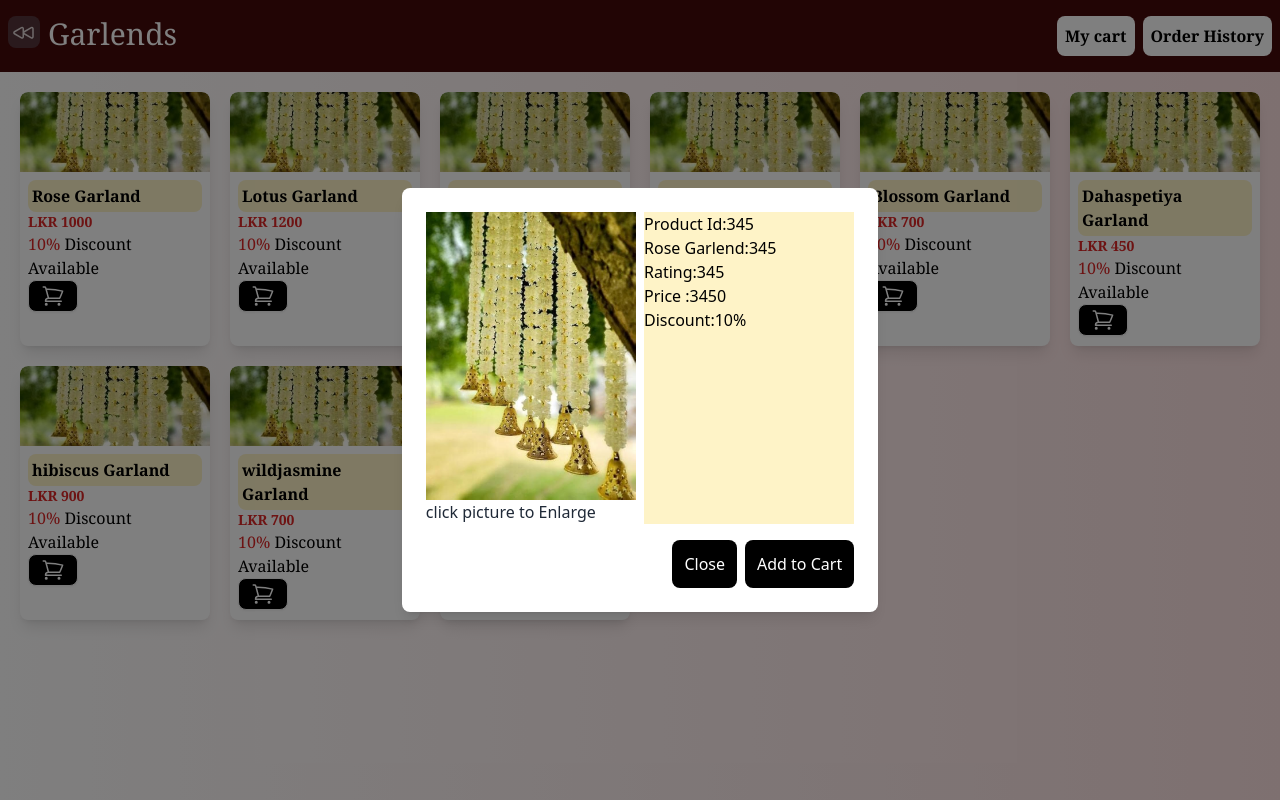
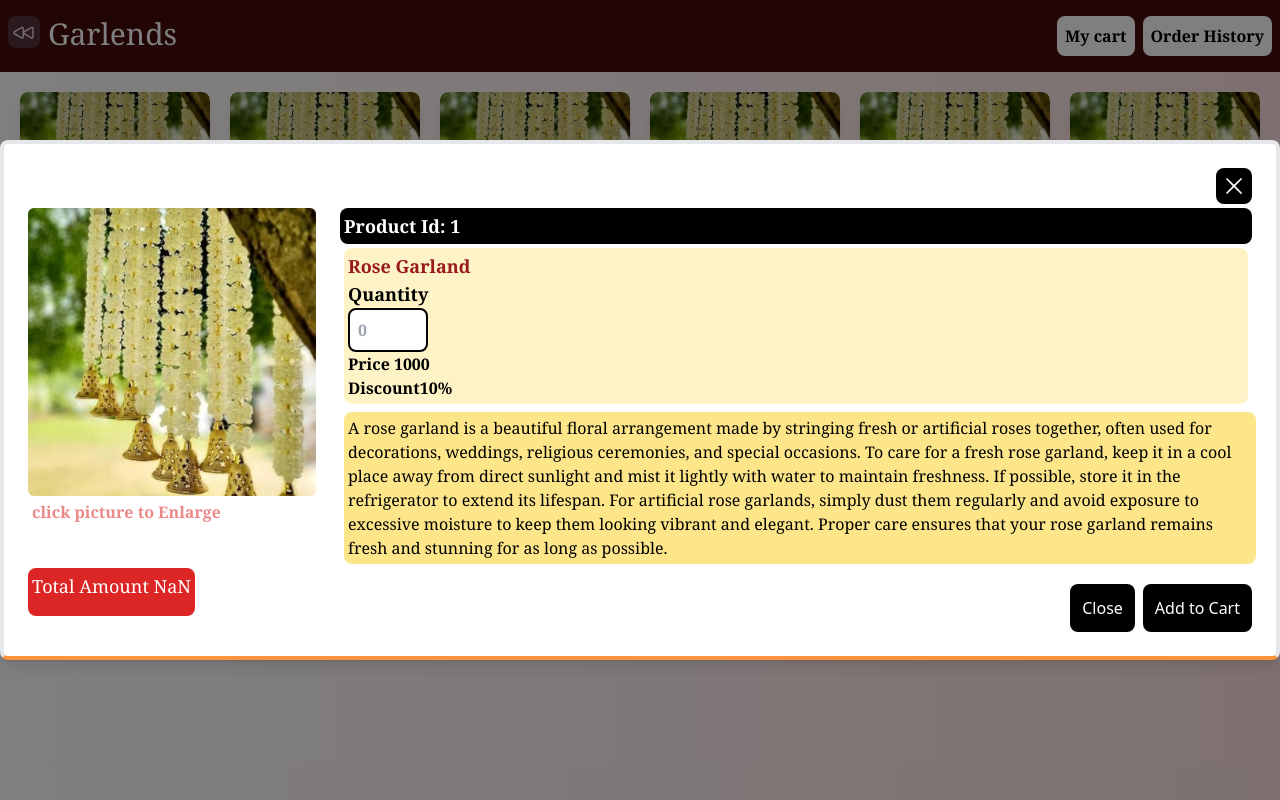
Before and after one commit to udeshigamage/Lumos_Decoration_Frontend, a React (Vite) app: page /customer/category/garlands in a window 1280 px wide. Both pictures are taken after a click on the button 53 px from the left and 296 px from the top of the page. Built offline with nearby package versions, Linux system fonts and the light colour scheme.

Commit message:
Modified cart model

```diff
--- a/src/CustomerInterface/Cartmodel.tsx
+++ b/src/CustomerInterface/Cartmodel.tsx
@@ -1,30 +1,163 @@
-import React from "react";
+import React, { useEffect, useState } from "react";
 import pic05 from "../assets/pic05.jpg";
+import Garlends from "./Garlends";
 type Props = {
   isopen: boolean;
   isclose: () => void;
+  products: any;
 };
-const Cartmodel: React.FC<Props> = ({ isopen, isclose }) => {
+
+const Cartmodel: React.FC<Props> = ({ isopen, isclose, products }) => {
+  const [cartitems, setcartitems] = useState([]);
+  const [quantities, setQuantities] = useState<{ [key: string]: number }>({});
+  const [addedItems, setAddedItems] = useState<{ [key: string]: boolean }>({});
+  const Additem = (item: any) => {
+    console.log("clicked me");
+    console.log("Trying to add item:", item);
+
+    const cart = localStorage.getItem("cart");
+    let parsedCart = cart ? JSON.parse(cart) : [];
+
+    const quantity = quantities[item.id] || 1;
+
+    const existingItemIndex = parsedCart.findIndex(
+      (cartItem: any) => cartItem.id === item.id
+    );
+
+    if (existingItemIndex !== -1) {
+      parsedCart[existingItemIndex].quantity += quantity;
+    } else {
+      parsedCart.push({ ...item, quantity });
+    }
+
+    localStorage.setItem("cart", JSON.stringify(parsedCart));
+    console.log("Cart updated:", parsedCart);
+
+    // Update addedItems for the specific item
+    setAddedItems((prev) => ({
+      ...prev,
+      [item.id]: true,
+    }));
+
+    // Reset quantity input
+    setQuantities((prev) => ({
+      ...prev,
+      [item.id]: 0,
+    }));
+
+    // Remove "Already Added" message after 2 seconds for this item
+    // setTimeout(() => {
+    //   setAddedItems((prev) => ({
+    //     ...prev,
+    //     [item.id]: false,
+    //   }));
+    // }, 10000);
+    isclose();
+  };
+
+  const handlequantity = (id: string, value: number) => {
+    setQuantities((prev) => ({
+      ...prev,
+      [id]: value < 1 ? 1 : value, // Ensure quantity is at least 1
+    }));
+  };
+
+  const getCartItems = () => {
+    const cart = localStorage.getItem("cart");
+    return cart ? JSON.parse(cart) : [];
+  };
+  useEffect(() => {
+    setcartitems(getCartItems());
+  }, []);
   if (!isopen) return null;
   return (
-    <div className="fixed inset-0 flex items-center justify-center bg-black bg-opacity-50">
-      <div className="bg-white p-6 rounded-lg shadow-lg">
+    <div className="fixed inset-0 flex items-center justify-center bg-black bg-opacity-50 ">
+      <div className="bg-white p-6 rounded-lg shadow-lg border-b-orange-400 border-4">
+        <div className="flex flex-row justify-end">
+          <button onClick={isclose}>
+            <svg
+              xmlns="http://www.w3.org/2000/svg"
+              viewBox="0 0 24 24"
+              fill="currentColor"
+              className="size-9 bg-black rounded-lg p-1 text-white mb-1"
+            >
+              <path
+                fillRule="evenodd"
+                d="M5.47 5.47a.75.75 0 0 1 1.06 0L12 10.94l5.47-5.47a.75.75 0 1 1 1.06 1.06L13.06 12l5.47 5.47a.75.75 0 1 1-1.06 1.06L12 13.06l-5.47 5.47a.75.75 0 0 1-1.06-1.06L10.94 12 5.47 6.53a.75.75 0 0 1 0-1.06Z"
+                clipRule="evenodd"
+              />
+            </svg>
+          </button>
+        </div>
+
         <div className="flex flex-row gap-2">
-          <div className="basis-1/2 w-full h-full bg-red">
-            <img src={pic05} alt="" className=" object-cover w-72 h-72" />
-            <h1>click picture to Enlarge</h1>
+          <div className="basis-1/4 w-full h-full bg-red">
+            <img
+              src={pic05}
+              alt=""
+              className=" object-cover w-72 h-72 rounded-md"
+            />
+            <h1 className="text-red-600 font-bold font-serif p-1 animate-pulse">
+              click picture to Enlarge
+            </h1>
           </div>
-          <div className="basis-1/2 w-full text-black bg-amber-100">
+          <div className="basis-3/4 w-full text-black ">
             <div className="flex flex-col">
-              <h1>Product Id:345</h1>
-              <h1>Rose Garlend:345</h1>
-              <h1>Rating:345</h1>
-              <h1>Price :3450</h1>
-              <h1>Discount:10%</h1>
+              <h1 className=" font-bold font-serif text-lg p-1 text-white bg-black rounded-lg">
+                Product Id:{" "}
+                <span className="text-white bg-black ">{products.id}</span>
+              </h1>
+              <div className="bg-amber-100 rounded-lg p-1 m-1 font-serif font-semibold">
+                <h1 className=" font-bold font-serif text-lg text-red-800">
+                  {products.name}
+                </h1>
+                <h1 className="text-black font-bold font-serif text-lg">
+                  Quantity
+                </h1>
+                <input
+                  type="number"
+                  placeholder="0"
+                  value={quantities[products.id]}
+                  onChange={(e) => {
+                    handlequantity(products.id, parseInt(e.target.value));
+                  }}
+                  className="bg-white text-black border-black border-2 w-20 rounded-lg p-2 font-serif"
+                />
+                <h1 className="">
+                  Price <span>{products.price}</span>
+                </h1>
+                <h1>
+                  Discount<span>{products.discount}</span>
+                </h1>
+              </div>
+              <div className="bg-amber-200 rounded-lg p-1 m-1 w-full">
+                <p className="font-serif">
+                  A rose garland is a beautiful floral arrangement made by
+                  stringing fresh or artificial roses together, often used for
+                  decorations, weddings, religious ceremonies, and special
+                  occasions. To care for a fresh rose garland, keep it in a cool
+                  place away from direct sunlight and mist it lightly with water
+                  to maintain freshness. If possible, store it in the
+                  refrigerator to extend its lifespan. For artificial rose
+                  garlands, simply dust them regularly and avoid exposure to
+                  excessive moisture to keep them looking vibrant and elegant.
+                  Proper care ensures that your rose garland remains fresh and
+                  stunning for as long as possible.{" "}
+                </p>
+              </div>
             </div>
           </div>
         </div>
-        <div className="flex flex-row justify-end">
+
+        <div className="flex flex-row justify-between align-middle">
+          <div className="bg-red-600 text-white p-1 font-serif text-lg rounded-lg justify-centers h-12">
+            Total Amount{" "}
+            <span>
+              {quantities[products.id] === null
+                ? products.price
+                : products.price * quantities[products.id]}
+            </span>
+          </div>
           <div className="flex flex-row position-relative gap-2">
             <button
               onClick={isclose}
@@ -35,6 +168,7 @@ const Cartmodel: React.FC<Props> = ({ isopen, isclose }) => {
             <button
               // onClick={isclose}
               className="mt-4 justify-end text-white bg-black p-3 rounded-lg"
+              onClick={() => Additem(products)}
             >
               Add to Cart
             </button>
--- a/src/CustomerInterface/Garlends.tsx
+++ b/src/CustomerInterface/Garlends.tsx
@@ -9,12 +9,13 @@ const Garlends = () => {
   const navigate = useNavigate();
   const [cartitems, setcartitems] = useState([]);
   const [addedItems, setAddedItems] = useState<{ [key: string]: boolean }>({});
+  const [selectedProduct, setSelectedProduct] = useState(null);
 
   const [quantities, setQuantities] = useState<{ [key: string]: number }>({});
   const [ismodelopen, setmodelopen] = useState<boolean>(false);
   const garlands = [
     {
-      id: "1",
+      id: 1,
       name: "Rose Garland",
       price: 1000,
       url: { pico5 },
@@ -22,7 +23,7 @@ const Garlends = () => {
       category: "Flower Garland",
     },
     {
-      id: "3",
+      id: 3,
       name: "Lotus Garland",
       price: 1200,
       url: { pico5 },
@@ -30,7 +31,7 @@ const Garlends = () => {
       category: "Flower Garland",
     },
     {
-      id: "2",
+      id: 2,
       name: "Jasmine Garland",
       price: 800,
       url: { pico5 },
@@ -38,7 +39,7 @@ const Garlends = () => {
       category: "Flower Garland",
     },
     {
-      id: "4",
+      id: 4,
       name: "Araliya Garland",
       price: 900,
       url: { pico5 },
@@ -46,7 +47,7 @@ const Garlends = () => {
       category: "Flower Garland",
     },
     {
-      id: "5",
+      id: 5,
       name: "Blossom Garland",
       price: 700,
       url: { pico5 },
@@ -54,7 +55,7 @@ const Garlends = () => {
       category: "Flower Garland",
     },
     {
-      id: "6",
+      id: 6,
       name: "Dahaspetiya Garland",
       price: 450,
       url: { pico5 },
@@ -62,7 +63,7 @@ const Garlends = () => {
       category: "Flower Garland",
     },
     {
-      id: "7",
+      id: 7,
       name: "hibiscus Garland",
       price: 900,
       url: { pico5 },
@@ -70,7 +71,7 @@ const Garlends = () => {
       category: "Flower Garland",
     },
     {
-      id: "8",
+      id: 8,
       name: "wildjasmine Garland",
       price: 700,
       url: { pico5 },
@@ -78,7 +79,7 @@ const Garlends = () => {
       category: "Flower Garland",
     },
     {
-      id: "9",
+      id: 9,
       name: "bluelotus Garland",
       price: 450,
       url: { pico5 },
@@ -86,12 +87,16 @@ const Garlends = () => {
       category: "Flower Garland",
     },
   ];
-  const handleOpenModal = () => {
+  const handleOpenModal = (product: any) => {
+    console.log("products:", product);
+    setSelectedProduct(product);
     console.log("clicked");
+    console.log(product);
     setmodelopen(true);
   };
 
   const handleCloseModal = () => {
+    setSelectedProduct(null);
     setmodelopen(false);
   };
   const Additem = (item: any) => {
@@ -242,7 +247,7 @@ const Garlends = () => {
                   className="btn btn-sm w-15 bg-black text-white hover:bg-gray-600 font-serif"
                   onClick={() => {
                     //Additem(item);
-                    handleOpenModal();
+                    handleOpenModal(item);
                   }}
                 >
                   <svg
@@ -264,8 +269,14 @@ const Garlends = () => {
             </div>
           </div>
         ))}
+        {ismodelopen && selectedProduct && (
+          <Cartmodel
+            isopen={ismodelopen}
+            isclose={handleCloseModal}
+            products={selectedProduct}
+          />
+        )}
       </div>
-      <Cartmodel isopen={ismodelopen} isclose={handleCloseModal} />
     </div>
   );
 };
```
